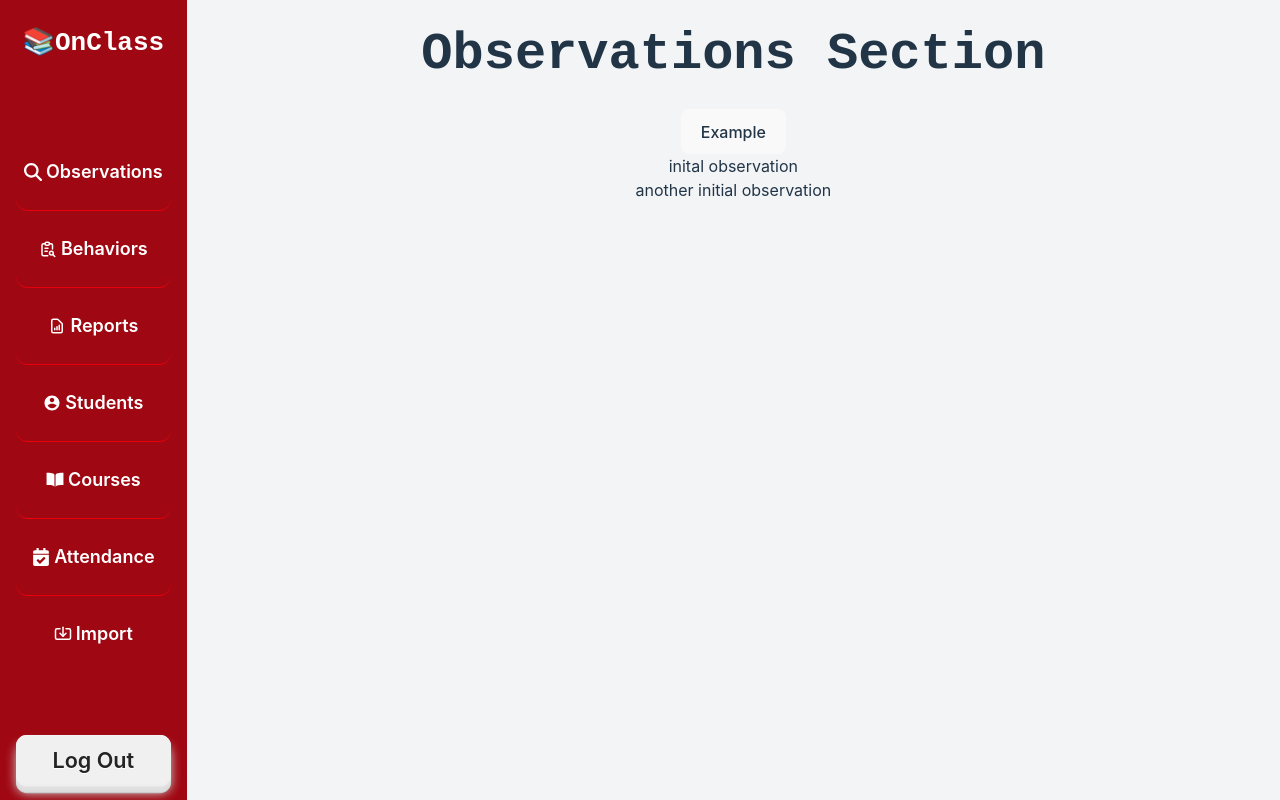
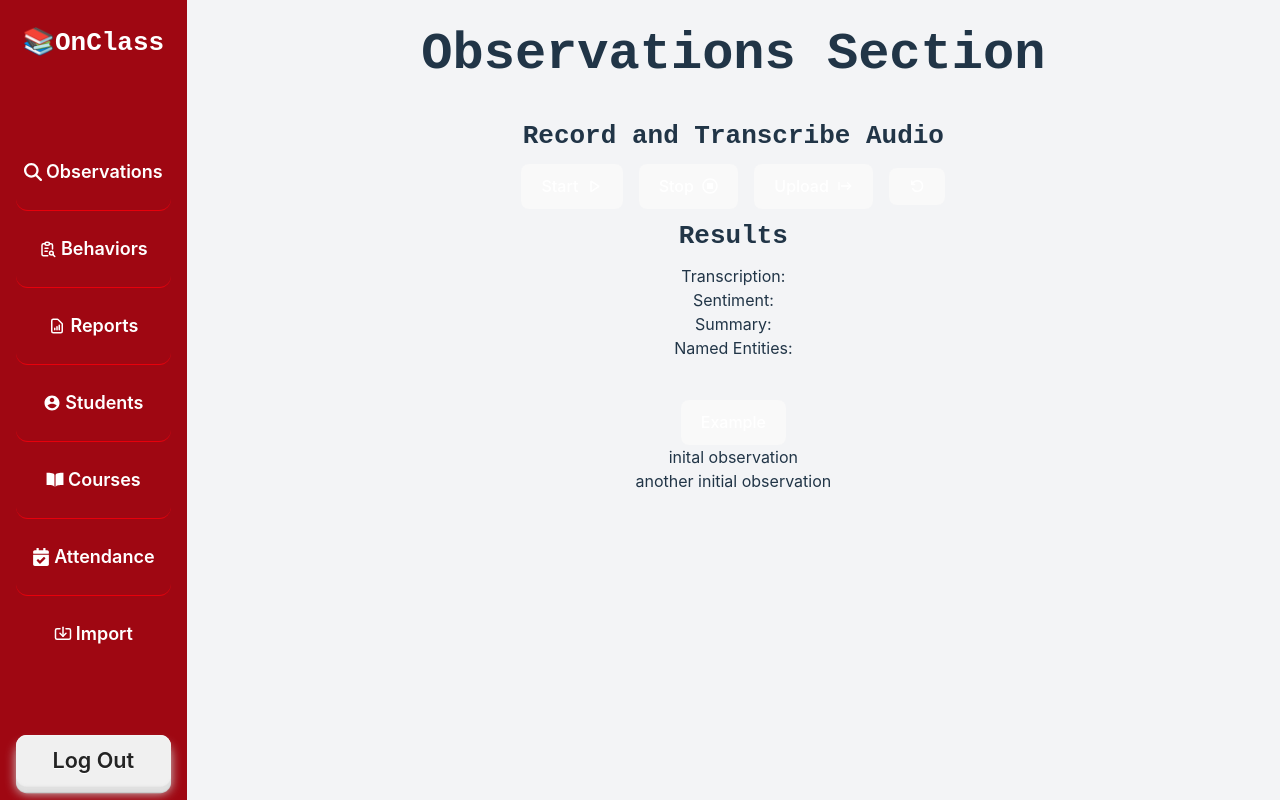
Before and after one commit to glowiep/Fullstack-FastAPI, a React (Vite) app in the folder frontend/: page /observations in a window 1280 px wide. Built offline with nearby package versions, Linux system fonts and the light colour scheme.

Commit message:
Add record transcribe audio section for Asal

```diff
--- /dev/null
+++ b/frontend/src/components/RecordTransribe.tsx
@@ -0,0 +1,79 @@
+import api from "../api/axios"
+import { useState } from "react"
+import { VscDebugStart } from "react-icons/vsc";
+import { VscDebugRestart } from "react-icons/vsc";
+import { MdOutlineStart } from "react-icons/md";
+import { FaRegStopCircle } from "react-icons/fa";
+
+
+const RecordTranscribe = () => {
+    const [recording, setRecording] = useState(false);
+    const [blobURL, setBlobURL] = useState<string | null>(null);
+    const [audioBlob, setAudioBlob] = useState<Blob | null>(null);
+
+    const startRecording = () => setRecording(true);
+    const stopRecording = () => setRecording(false);
+
+    interface RecordedBlob {
+        blobURL: string;
+        blob: Blob;
+    }
+
+    const onStop = (recordedBlob: RecordedBlob) => {
+        setBlobURL(recordedBlob.blobURL);
+        setAudioBlob(recordedBlob.blob);
+    };
+
+    const uploadAudio = async () => {
+        if (!audioBlob) {
+            alert("No audio recorded!");
+            return;
+        }
+
+        const formData = new FormData();
+        formData.append("file", new File([audioBlob], "audio.wav", { type: "audio/wav" }));
+
+        try {
+            const response = await api.post("speech-to-text/upload-audio/", formData);
+            console.log("Transcription:", response.data.transcription);
+        } catch (error) {
+            console.error("Error uploading audio:", error);
+        }
+    };
+
+    return (
+        <div className="mb-10">
+            <h2>
+                Record and Transcribe Audio
+            </h2>
+            <div className="flex flex-row items-center justify-center gap-4">
+                <button className="flex flex-row items-center gap-2" onClick={startRecording}>
+                    Start
+                    <VscDebugStart />
+                </button>
+                <button className="flex flex-row items-center gap-2" onClick={stopRecording}>
+                    Stop
+                    <FaRegStopCircle />
+                </button>
+                <button className="flex flex-row items-center gap-2" onClick={uploadAudio}>
+                    Upload
+                    <MdOutlineStart />
+                </button>
+                <button className="flex flex-row items-center gap-2" onClick={() => console.log("restart???")}>
+                    <VscDebugRestart />
+                </button>
+            </div>
+
+            {/* Results */}
+            <h2>Results</h2>
+            <div>
+                <h3>Transcription:</h3>
+                <h3>Sentiment:</h3>
+                <h3>Summary:</h3>
+                <h3>Named Entities:</h3>
+            </div>
+        </div>
+    )
+};
+
+export default RecordTranscribe;
--- a/frontend/src/index.css
+++ b/frontend/src/index.css
@@ -61,6 +61,7 @@ button {
   font-weight: 500;
   font-family: inherit;
   background-color: #646cff;
+  color: white;
   cursor: pointer;
   transition: border-color 0.25s;
 }
--- a/frontend/src/sections/Observations.tsx
+++ b/frontend/src/sections/Observations.tsx
@@ -1,6 +1,7 @@
 import api from "../api/axios"
 import { useState } from "react"
 import Sidebar from "../components/Sidebar";
+import RecordTranscribe from "../components/RecordTransribe";
 
 // Use this as an example for fetching data from the backend
 
@@ -23,6 +24,9 @@ const ObservationsSection = () => {
             <div className="flex flex-col bg-gray-100 w-full">
                 <h1>Observations Section</h1>
 
+               <RecordTranscribe />
+
+                {/* Example */}
                 <div>
                     <button onClick={handleGetObservations}>Example</button>
                     {observations.map((observation, index) => (
```
